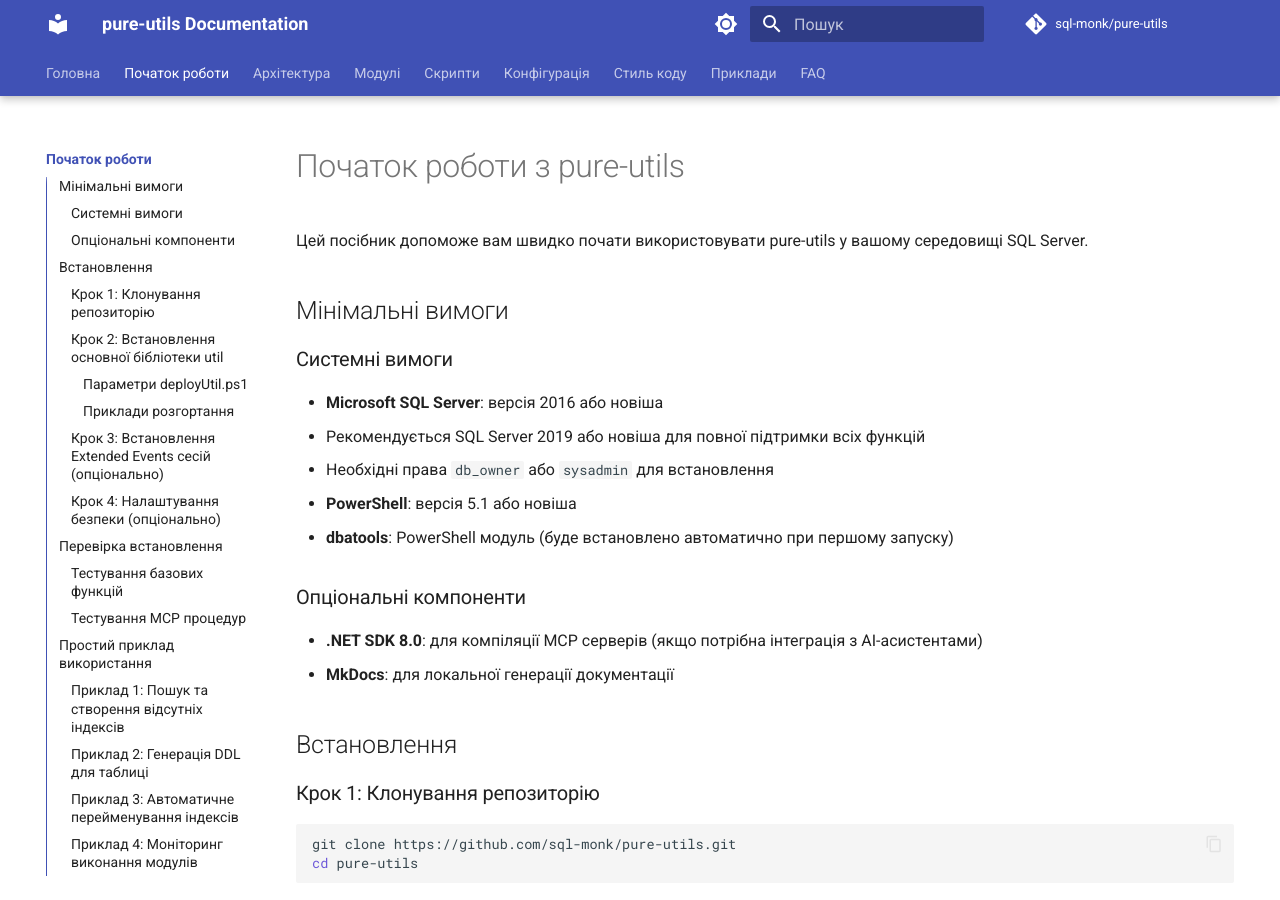
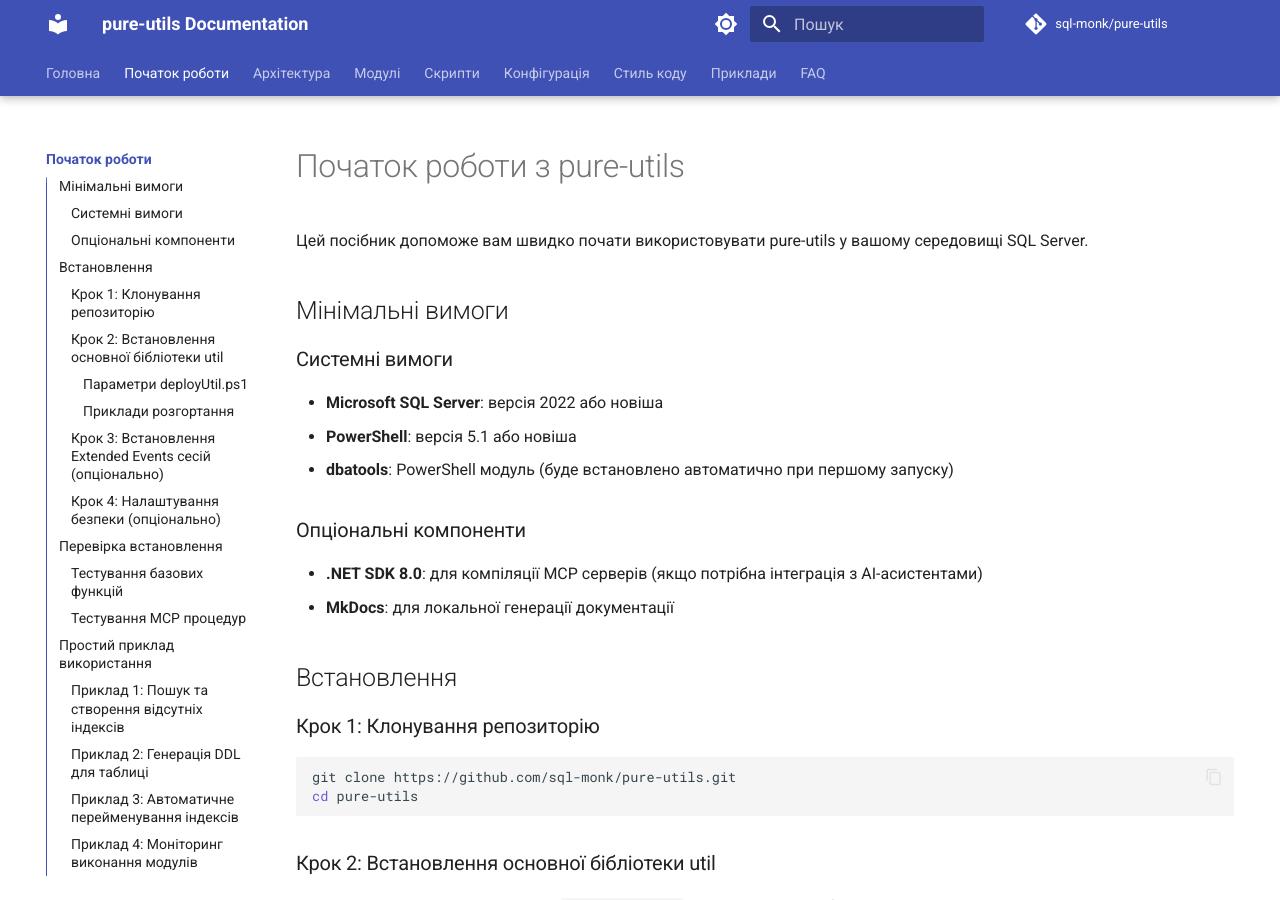
Before and after one commit to sql-monk/pure-utils, an MkDocs documentation site: the page built from docs/getting-started.md, in a window 1280 px wide and 900 px high. Built offline with MkDocs 1.6.1 and Material for MkDocs 9.7.7, drawn with Linux system fonts in a browser that asks for light colours; comment, search, counter and statistics services are not loaded; the version menu is left out.

Commit message:
Update SQL Server minimum version requirement
Updated the minimum system requirements for Microsoft SQL Server to version 2022 or newer.

```diff
--- a/docs/getting-started.md
+++ b/docs/getting-started.md
@@ -6,9 +6,7 @@
 
 ### Системні вимоги
 
-- **Microsoft SQL Server**: версія 2016 або новіша
-  - Рекомендується SQL Server 2019 або новіша для повної підтримки всіх функцій
-  - Необхідні права `db_owner` або `sysadmin` для встановлення
+- **Microsoft SQL Server**: версія 2022 або новіша
 - **PowerShell**: версія 5.1 або новіша
 - **dbatools**: PowerShell модуль (буде встановлено автоматично при першому запуску)
 
```
